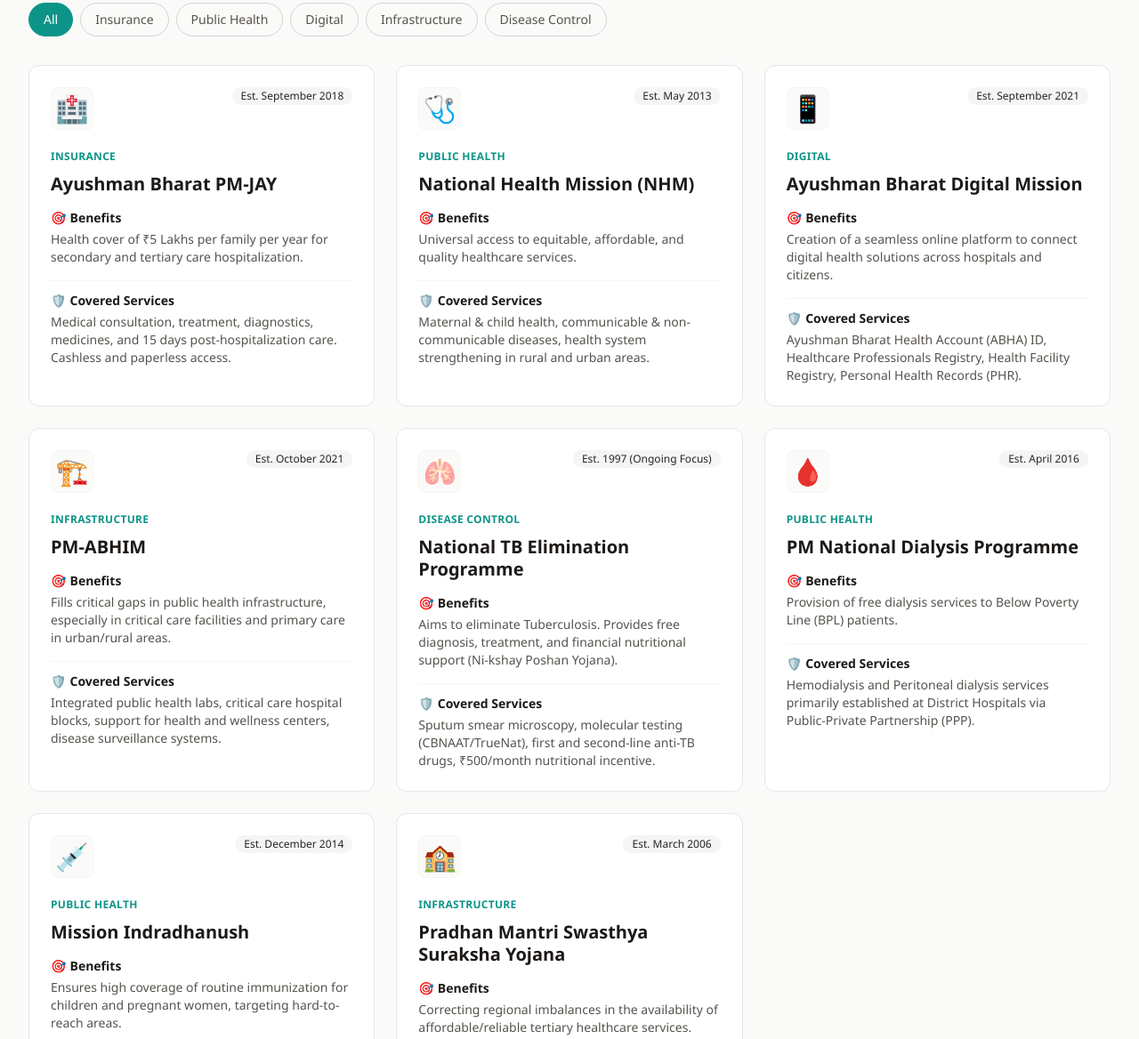
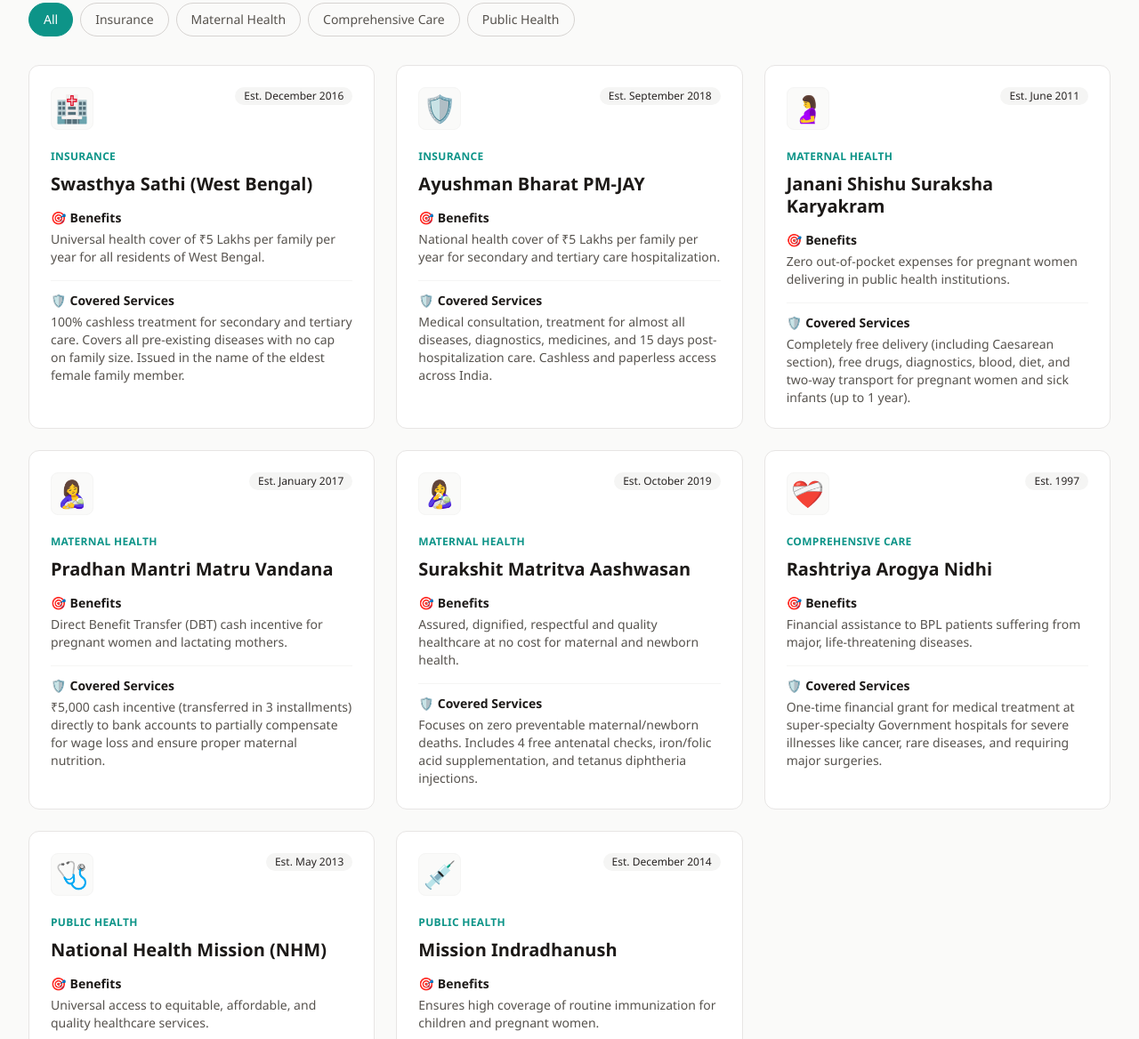
Before and after one commit to Santtamk/testforher, a plain HTML site: page index.html in a window 1280 px wide. Shown: the part 668-1836 px from the top of the page at 89% size. Drawn offline with nearby package versions, Linux system fonts and the light colour scheme.

Commit message:
feat: update health projects list with latest program directory while retaining premium loader

```diff
--- a/index.html
+++ b/index.html
@@ -1,8 +1,8 @@
 <!DOCTYPE html>
 <html lang="en">
   <head>
-    <meta charset="UTF-8">
-    <meta name="viewport" content="width=device-width, initial-scale=1.0">
+    <meta charset="UTF-8" />
+    <meta name="viewport" content="width=device-width, initial-scale=1.0" />
     <title>Active Govt Health Projects - India 2026</title>
     <script src="https://cdn.tailwindcss.com"></script>
     <script src="https://cdn.jsdelivr.net/npm/chart.js"></script>
@@ -12,26 +12,32 @@
           extend: {
             colors: {
               stone: {
-                            50: '#fafaf9',
-                            100: '#f5f5f4',
-                            200: '#e7e5e4',
-                            700: '#44403c',
-                            800: '#292524',
-                            900: '#1c1917',
+                50: "#fafaf9",
+                100: "#f5f5f4",
+                200: "#e7e5e4",
+                700: "#44403c",
+                800: "#292524",
+                900: "#1c1917",
               },
               teal: {
-                            50: '#f0fdfa',
-                            100: '#ccfbf1',
-                            600: '#0d9488',
-                            700: '#0f766e',
-                        }
+                50: "#f0fdfa",
+                100: "#ccfbf1",
+                600: "#0d9488",
+                700: "#0f766e",
+              },
             },
             fontFamily: {
-                        sans: ['Segoe UI', 'Roboto', 'Helvetica Neue', 'Arial', 'sans-serif'],
-                    }
-                }
-            }
-        }
+              sans: [
+                "Segoe UI",
+                "Roboto",
+                "Helvetica Neue",
+                "Arial",
+                "sans-serif",
+              ],
+            },
+          },
+        },
+      };
     </script>
     <style>
       body {
@@ -65,7 +71,9 @@
 
       .card-hover:hover {
         transform: translateY(-4px);
-            box-shadow: 0 10px 15px -3px rgba(0, 0, 0, 0.1), 0 4px 6px -2px rgba(0, 0, 0, 0.05);
+        box-shadow:
+          0 10px 15px -3px rgba(0, 0, 0, 0.1),
+          0 4px 6px -2px rgba(0, 0, 0, 0.05);
         border-color: #0d9488;
       }
 
@@ -91,6 +99,7 @@
          1. Overview Doughnut Chart (Chart.js): Goal - Show distribution of project focus areas. Interaction - Hover tooltips. Justification - Provides immediate context on where efforts are concentrated.
          2. Filterable Grid (Vanilla JS + HTML): Goal - Organize individual project details. Interaction - Click filters to isolate categories. Justification - Fulfills the "minimum and concise" requirement by breaking data into digestible chunks based on user selection. NO SVG/Mermaid used. -->
     <!-- CONFIRMATION: NO SVG graphics used. NO Mermaid JS used. -->
+  </head>
   <body class="min-h-screen pb-12">
 
     <!-- Full-screen Premium Loader -->
@@ -129,9 +138,13 @@
         <div class="flex justify-between h-16 items-center">
           <div class="flex items-center gap-2">
             <span class="text-2xl">🇮🇳</span>
-                    <span class="font-bold text-xl text-stone-800 tracking-tight">India Health Vision 2026</span>
+            <span class="font-bold text-xl text-stone-800 tracking-tight"
+              >India Health Vision 2026</span
+            >
           </div>
-                <div class="text-sm font-medium text-teal-700 bg-teal-50 px-3 py-1 rounded-full border border-teal-100">
+          <div
+            class="text-sm font-medium text-teal-700 bg-teal-50 px-3 py-1 rounded-full border border-teal-100"
+          >
             Active Directory
           </div>
         </div>
@@ -139,28 +152,52 @@
     </nav>
 
     <main class="max-w-7xl mx-auto px-4 sm:px-6 lg:px-8 mt-8 space-y-12">
-
-        <section id="overview-section" class="bg-white rounded-2xl p-6 md:p-8 shadow-sm border border-stone-200">
+      <section
+        id="overview-section"
+        class="bg-white rounded-2xl p-6 md:p-8 shadow-sm border border-stone-200"
+      >
         <div class="grid grid-cols-1 md:grid-cols-2 gap-8 items-center">
           <div>
-                    <h1 class="text-3xl font-extrabold text-stone-900 mb-4 tracking-tight">Active Government Health Projects</h1>
+            <h1
+              class="text-3xl font-extrabold text-stone-900 mb-4 tracking-tight"
+            >
+              Active Government Health Projects
+            </h1>
             <p class="text-stone-600 mb-6 leading-relaxed">
-                        This section provides a high-level overview of the major healthcare initiatives actively funded and managed by the Government of India in 2026. The initiatives are categorized to highlight the strategic focus areas, ranging from universal health coverage to digital infrastructure. The chart visualizes the distribution of these active flagship programs.
+              This section provides a high-level overview of the major
+              healthcare initiatives actively funded and managed by the
+              Government of India in 2026. The initiatives are categorized to
+              highlight the strategic focus areas, ranging from universal health
+              coverage to digital infrastructure. The chart visualizes the
+              distribution of these active flagship programs.
             </p>
             <div class="grid grid-cols-2 gap-4">
               <div class="bg-stone-50 p-4 rounded-xl border border-stone-100">
-                            <div class="text-3xl font-black text-teal-600" id="total-projects">0</div>
-                            <div class="text-sm text-stone-500 font-medium mt-1">Flagship Projects</div>
+                <div
+                  class="text-3xl font-black text-teal-600"
+                  id="total-projects"
+                >
+                  0
+                </div>
+                <div class="text-sm text-stone-500 font-medium mt-1">
+                  Flagship Projects
+                </div>
               </div>
               <div class="bg-stone-50 p-4 rounded-xl border border-stone-100">
                 <div class="text-3xl font-black text-teal-600">Pan-India</div>
-                            <div class="text-sm text-stone-500 font-medium mt-1">Coverage Scope</div>
+                <div class="text-sm text-stone-500 font-medium mt-1">
+                  Coverage Scope
+                </div>
               </div>
             </div>
           </div>
 
           <div class="w-full flex flex-col items-center">
-                    <h3 class="text-sm font-bold uppercase tracking-wider text-stone-400 mb-2">Initiative Distribution by Category</h3>
+            <h3
+              class="text-sm font-bold uppercase tracking-wider text-stone-400 mb-2"
+            >
+              Initiative Distribution by Category
+            </h3>
             <div class="chart-container">
               <canvas id="categoryChart"></canvas>
             </div>
@@ -170,9 +207,14 @@
 
       <section id="explorer-section">
         <div class="mb-8">
-                <h2 class="text-2xl font-bold text-stone-900 mb-2">Project Explorer</h2>
+          <h2 class="text-2xl font-bold text-stone-900 mb-2">
+            Project Explorer
+          </h2>
           <p class="text-stone-600 mb-6">
-                    Browse the concise directory of active health schemes below. Use the category filters to narrow down the list based on specific healthcare sectors such as infrastructure development or public health campaigns.
+            Browse the concise directory of active health schemes below. Use the
+            category filters to narrow down the list based on specific
+            healthcare sectors such as infrastructure development or public
+            health campaigns.
           </p>
 
           <div class="flex flex-wrap gap-2" id="filter-container">
@@ -180,29 +222,91 @@
           </div>
         </div>
 
-            <div class="grid grid-cols-1 md:grid-cols-2 lg:grid-cols-3 gap-6" id="projects-grid">
+        <div
+          class="grid grid-cols-1 md:grid-cols-2 lg:grid-cols-3 gap-6"
+          id="projects-grid"
+        >
           <!-- Project cards injected via JS -->
         </div>
 
-            <div id="no-results" class="hidden text-center py-12 bg-white rounded-2xl border border-stone-200">
+        <div
+          id="no-results"
+          class="hidden text-center py-12 bg-white rounded-2xl border border-stone-200"
+        >
           <div class="text-4xl mb-3">🔍</div>
           <h3 class="text-lg font-medium text-stone-900">No projects found</h3>
           <p class="text-stone-500">Try selecting a different category.</p>
         </div>
       </section>
-
     </main>
 
     <script>
       const healthProjectsData = [
         {
+          id: "swasthya-sathi",
+          title: "Swasthya Sathi (West Bengal)",
+          category: "Insurance",
+          startDate: "December 2016",
+          icon: "🏥",
+          benefits:
+            "Universal health cover of ₹5 Lakhs per family per year for all residents of West Bengal.",
+          covered:
+            "100% cashless treatment for secondary and tertiary care. Covers all pre-existing diseases with no cap on family size. Issued in the name of the eldest female family member.",
+        },
+        {
           id: "pmjay",
           title: "Ayushman Bharat PM-JAY",
           category: "Insurance",
           startDate: "September 2018",
-                icon: "🏥",
-                benefits: "Health cover of ₹5 Lakhs per family per year for secondary and tertiary care hospitalization.",
-                covered: "Medical consultation, treatment, diagnostics, medicines, and 15 days post-hospitalization care. Cashless and paperless access."
+          icon: "🛡️",
+          benefits:
+            "National health cover of ₹5 Lakhs per family per year for secondary and tertiary care hospitalization.",
+          covered:
+            "Medical consultation, treatment for almost all diseases, diagnostics, medicines, and 15 days post-hospitalization care. Cashless and paperless access across India.",
+        },
+        {
+          id: "jssk",
+          title: "Janani Shishu Suraksha Karyakram",
+          category: "Maternal Health",
+          startDate: "June 2011",
+          icon: "🤰",
+          benefits:
+            "Zero out-of-pocket expenses for pregnant women delivering in public health institutions.",
+          covered:
+            "Completely free delivery (including Caesarean section), free drugs, diagnostics, blood, diet, and two-way transport for pregnant women and sick infants (up to 1 year).",
+        },
+        {
+          id: "pmmvy",
+          title: "Pradhan Mantri Matru Vandana",
+          category: "Maternal Health",
+          startDate: "January 2017",
+          icon: "🤱",
+          benefits:
+            "Direct Benefit Transfer (DBT) cash incentive for pregnant women and lactating mothers.",
+          covered:
+            "₹5,000 cash incentive (transferred in 3 installments) directly to bank accounts to partially compensate for wage loss and ensure proper maternal nutrition.",
+        },
+        {
+          id: "suman",
+          title: "Surakshit Matritva Aashwasan",
+          category: "Maternal Health",
+          startDate: "October 2019",
+          icon: "👩‍🍼",
+          benefits:
+            "Assured, dignified, respectful and quality healthcare at no cost for maternal and newborn health.",
+          covered:
+            "Focuses on zero preventable maternal/newborn deaths. Includes 4 free antenatal checks, iron/folic acid supplementation, and tetanus diphtheria injections.",
+        },
+        {
+          id: "ran",
+          title: "Rashtriya Arogya Nidhi",
+          category: "Comprehensive Care",
+          startDate: "1997",
+          icon: "❤️‍🩹",
+          benefits:
+            "Financial assistance to BPL patients suffering from major, life-threatening diseases.",
+          covered:
+            "One-time financial grant for medical treatment at super-specialty Government hospitals for severe illnesses like cancer, rare diseases, and requiring major surgeries.",
         },
         {
           id: "nhm",
@@ -210,44 +314,10 @@
           category: "Public Health",
           startDate: "May 2013",
           icon: "🩺",
-                benefits: "Universal access to equitable, affordable, and quality healthcare services.",
-                covered: "Maternal & child health, communicable & non-communicable diseases, health system strengthening in rural and urban areas."
-            },
-            {
-                id: "abdm",
-                title: "Ayushman Bharat Digital Mission",
-                category: "Digital",
-                startDate: "September 2021",
-                icon: "📱",
-                benefits: "Creation of a seamless online platform to connect digital health solutions across hospitals and citizens.",
-                covered: "Ayushman Bharat Health Account (ABHA) ID, Healthcare Professionals Registry, Health Facility Registry, Personal Health Records (PHR)."
-            },
-            {
-                id: "pmabhim",
-                title: "PM-ABHIM",
-                category: "Infrastructure",
-                startDate: "October 2021",
-                icon: "🏗️",
-                benefits: "Fills critical gaps in public health infrastructure, especially in critical care facilities and primary care in urban/rural areas.",
-                covered: "Integrated public health labs, critical care hospital blocks, support for health and wellness centers, disease surveillance systems."
-            },
-            {
-                id: "ntep",
-                title: "National TB Elimination Programme",
-                category: "Disease Control",
-                startDate: "1997 (Ongoing Focus)",
-                icon: "🫁",
-                benefits: "Aims to eliminate Tuberculosis. Provides free diagnosis, treatment, and financial nutritional support (Ni-kshay Poshan Yojana).",
-                covered: "Sputum smear microscopy, molecular testing (CBNAAT/TrueNat), first and second-line anti-TB drugs, ₹500/month nutritional incentive."
-            },
-            {
-                id: "pmndp",
-                title: "PM National Dialysis Programme",
-                category: "Public Health",
-                startDate: "April 2016",
-                icon: "🩸",
-                benefits: "Provision of free dialysis services to Below Poverty Line (BPL) patients.",
-                covered: "Hemodialysis and Peritoneal dialysis services primarily established at District Hospitals via Public-Private Partnership (PPP)."
+          benefits:
+            "Universal access to equitable, affordable, and quality healthcare services.",
+          covered:
+            "Broad coverage including maternal & child health, all communicable & non-communicable diseases, and health system strengthening in both rural and urban sectors.",
         },
         {
           id: "mi",
@@ -255,26 +325,20 @@
           category: "Public Health",
           startDate: "December 2014",
           icon: "💉",
-                benefits: "Ensures high coverage of routine immunization for children and pregnant women, targeting hard-to-reach areas.",
-                covered: "Vaccination against 12 vaccine-preventable diseases (Diphtheria, Pertussis, Tetanus, Polio, Measles, Rubella, severe form of Childhood Tuberculosis, Hepatitis B, Meningitis, Pneumonia, Haemophilus Influenzae type B, Japanese Encephalitis)."
+          benefits:
+            "Ensures high coverage of routine immunization for children and pregnant women.",
+          covered:
+            "Vaccination against 12 major vaccine-preventable diseases including Polio, Measles, Rubella, Tuberculosis, Hepatitis B, Meningitis, and Pneumonia.",
         },
-            {
-                id: "pmssy",
-                title: "Pradhan Mantri Swasthya Suraksha Yojana",
-                category: "Infrastructure",
-                startDate: "March 2006",
-                icon: "🏫",
-                benefits: "Correcting regional imbalances in the availability of affordable/reliable tertiary healthcare services.",
-                covered: "Setting up of new AIIMS-like institutions and the upgrading of existing Government Medical Colleges/Institutes."
-            }
       ];
 
-        let currentFilter = 'All';
+      let currentFilter = "All";
       let overviewChart = null;
 
       // Initialization
-        document.addEventListener('DOMContentLoaded', () => {
-            document.getElementById('total-projects').textContent = healthProjectsData.length;
+      document.addEventListener("DOMContentLoaded", () => {
+        document.getElementById("total-projects").textContent =
+          healthProjectsData.length;
         renderFilters();
         renderProjects();
         initChart();
@@ -293,24 +357,24 @@
 
       // Unique categories from data
       function getCategories() {
-            const categories = new Set(healthProjectsData.map(p => p.category));
-            return ['All', ...Array.from(categories)];
+        const categories = new Set(healthProjectsData.map((p) => p.category));
+        return ["All", ...Array.from(categories)];
       }
 
       // Render Filter Buttons
       function renderFilters() {
-            const container = document.getElementById('filter-container');
+        const container = document.getElementById("filter-container");
         const categories = getCategories();
 
-            categories.forEach(cat => {
-                const btn = document.createElement('button');
-                btn.className = `filter-btn px-4 py-2 rounded-full text-sm font-medium border border-stone-300 text-stone-600 hover:bg-stone-100 transition-colors ${cat === currentFilter ? 'active' : ''}`;
+        categories.forEach((cat) => {
+          const btn = document.createElement("button");
+          btn.className = `filter-btn px-4 py-2 rounded-full text-sm font-medium border border-stone-300 text-stone-600 hover:bg-stone-100 transition-colors ${cat === currentFilter ? "active" : ""}`;
           btn.textContent = cat;
           btn.onclick = () => {
             currentFilter = cat;
-                    document.querySelectorAll('.filter-btn').forEach(b => {
-                        b.classList.remove('active');
-                        if(b.textContent === cat) b.classList.add('active');
+            document.querySelectorAll(".filter-btn").forEach((b) => {
+              b.classList.remove("active");
+              if (b.textContent === cat) b.classList.add("active");
             });
             renderProjects();
           };
@@ -320,26 +384,28 @@
 
       // Render Project Cards
       function renderProjects() {
-            const grid = document.getElementById('projects-grid');
-            const noResults = document.getElementById('no-results');
-            grid.innerHTML = '';
+        const grid = document.getElementById("projects-grid");
+        const noResults = document.getElementById("no-results");
+        grid.innerHTML = "";
 
-            const filteredData = currentFilter === 'All'
+        const filteredData =
+          currentFilter === "All"
             ? healthProjectsData
-                : healthProjectsData.filter(p => p.category === currentFilter);
+            : healthProjectsData.filter((p) => p.category === currentFilter);
 
         if (filteredData.length === 0) {
-                grid.classList.add('hidden');
-                noResults.classList.remove('hidden');
+          grid.classList.add("hidden");
+          noResults.classList.remove("hidden");
           return;
         }
 
-            grid.classList.remove('hidden');
-            noResults.classList.add('hidden');
+        grid.classList.remove("hidden");
+        noResults.classList.add("hidden");
 
-            filteredData.forEach(project => {
-                const card = document.createElement('div');
-                card.className = 'bg-white rounded-xl p-6 border border-stone-200 card-hover flex flex-col h-full';
+        filteredData.forEach((project) => {
+          const card = document.createElement("div");
+          card.className =
+            "bg-white rounded-xl p-6 border border-stone-200 card-hover flex flex-col h-full";
 
           card.innerHTML = `
                     <div class="flex justify-between items-start mb-4">
@@ -374,11 +440,11 @@
 
       // Initialize Chart.js Doughnut Chart
       function initChart() {
-            const ctx = document.getElementById('categoryChart').getContext('2d');
+        const ctx = document.getElementById("categoryChart").getContext("2d");
 
         // Calculate category frequencies
         const catCounts = {};
-            healthProjectsData.forEach(p => {
+        healthProjectsData.forEach((p) => {
           catCounts[p.category] = (catCounts[p.category] || 0) + 1;
         });
 
@@ -386,61 +452,63 @@
         const data = Object.values(catCounts);
 
         const colors = [
-                '#0d9488', // Teal 600
-                '#a8a29e', // Stone 400
-                '#14b8a6', // Teal 500
-                '#57534e', // Stone 600
-                '#ccfbf1'  // Teal 100
+          "#0d9488", // Teal 600
+          "#a8a29e", // Stone 400
+          "#14b8a6", // Teal 500
+          "#57534e", // Stone 600
+          "#ccfbf1", // Teal 100
         ];
 
         overviewChart = new Chart(ctx, {
-                type: 'doughnut',
+          type: "doughnut",
           data: {
             labels: labels,
-                    datasets: [{
+            datasets: [
+              {
                 data: data,
                 backgroundColor: colors,
                 borderWidth: 2,
-                        borderColor: '#ffffff',
-                        hoverOffset: 4
-                    }]
+                borderColor: "#ffffff",
+                hoverOffset: 4,
+              },
+            ],
           },
           options: {
             responsive: true,
             maintainAspectRatio: false,
-                    cutout: '65%',
+            cutout: "65%",
             plugins: {
               legend: {
-                            position: 'right',
+                position: "right",
                 labels: {
                   usePointStyle: true,
                   padding: 20,
                   font: {
                     family: "'Segoe UI', sans-serif",
-                                size: 12
+                    size: 12,
                   },
-                                color: '#44403c'
-                            }
+                  color: "#44403c",
+                },
               },
               tooltip: {
-                            backgroundColor: '#292524',
+                backgroundColor: "#292524",
                 padding: 12,
                 cornerRadius: 8,
                 callbacks: {
-                                label: function(context) {
-                                    let label = context.label || '';
+                  label: function (context) {
+                    let label = context.label || "";
                     if (label) {
-                                        label += ': ';
+                      label += ": ";
                     }
                     if (context.parsed !== null) {
-                                        label += context.parsed + ' Project(s)';
+                      label += context.parsed + " Project(s)";
                     }
                     return label;
-                                }
-                            }
-                        }
-                    }
-                }
+                  },
+                },
+              },
+            },
+          },
         });
       }
     </script>
```
Lines whose indentation alone changed are shown as unchanged.
